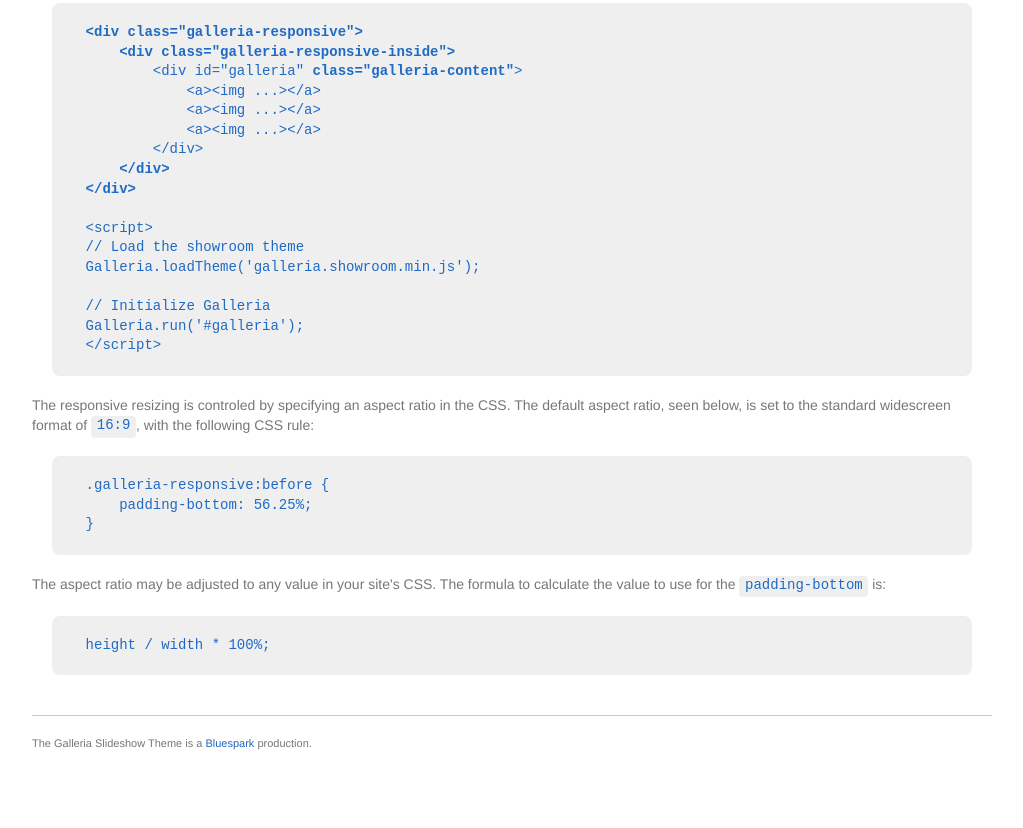
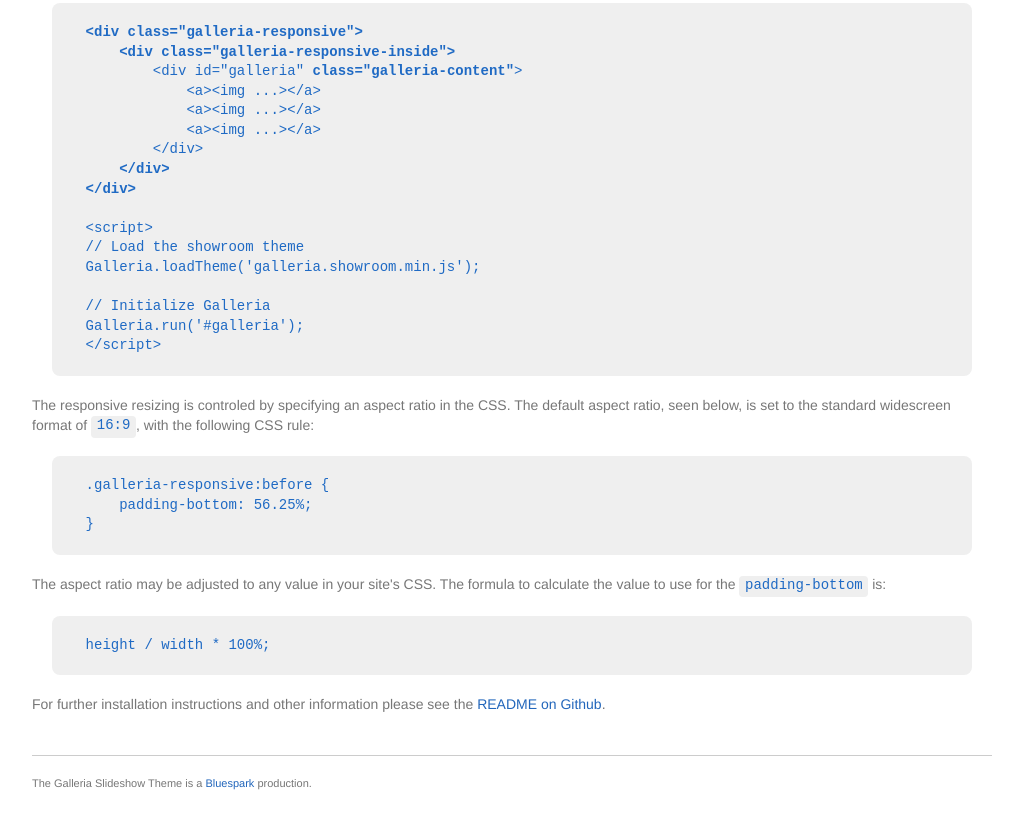
Before and after one commit to BluesparkLabs/showroom, a plain HTML site: page index.html in a window 1280 px wide. Shown: the part 1787-2615 px from the top of the page, without its empty margins (128-1151 px from the left). Before the commit the page ends 2594 px from the top, so only its background shows below. Drawn offline with nearby package versions, Linux system fonts and the light colour scheme; a script that the page names is missing.

Commit message:
Link to README on GH.

```diff
--- a/index.html
+++ b/index.html
@@ -164,6 +164,8 @@
     height / width * 100%;
 </pre>
 
+        <p>For further installation instructions and other information please see the <a href="https://github.com/BluesparkLabs/showroom/blob/master/README.md">README on Github</a>.</p>
+
         <p class="cred">The Galleria Slideshow Theme is a <a href="http://bluespark.com">Bluespark</a> production.</p>
 
     </div>
```
